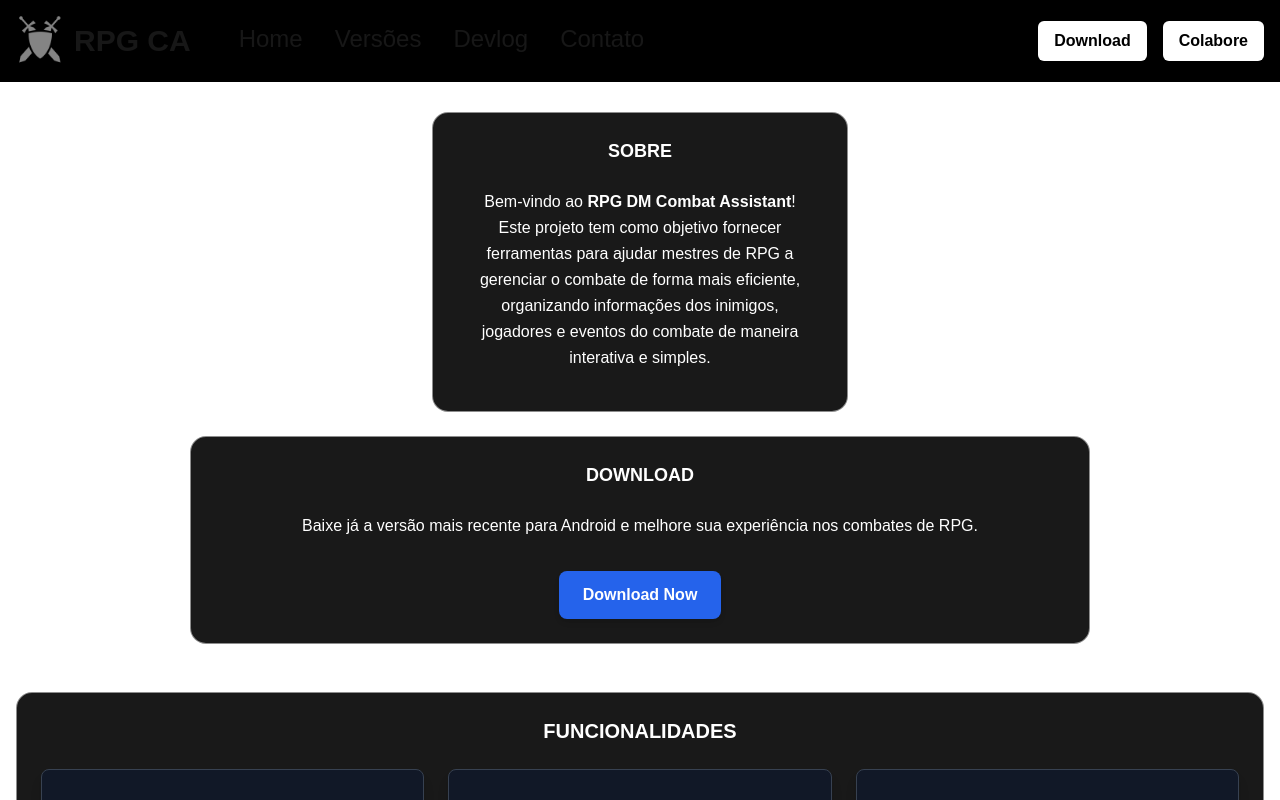
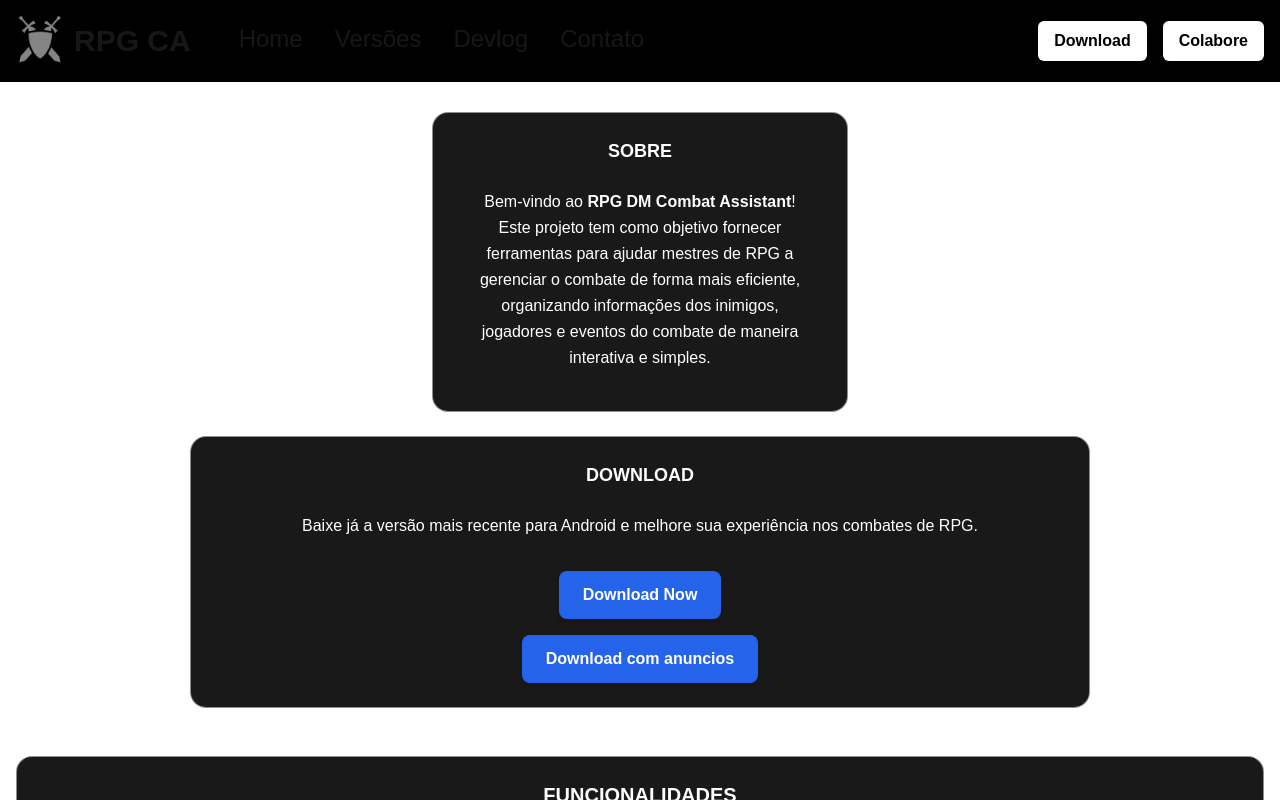
Before and after one commit to Gustavo-Vinicius-Santana/rpg-ca-landing-page, a Next.js app: page / in a window 1280 px wide. Shown: the top 800 px of the page. Built offline with nearby package versions, Linux system fonts and the light colour scheme.

Commit message:
ajuste na versão de desenvolvimento antes da primeira versão

```diff
--- a/src/app/page.tsx
+++ b/src/app/page.tsx
@@ -18,10 +18,16 @@ export default function Home() {
             Baixe já a versão mais recente para Android e melhore sua experiência nos combates de RPG.
           </p>
 
-          <div className="flex justify-center mt-4">
+          <div className="flex items-center flex-col justify-center mt-4 gap-4">
             <a href="https://mega.nz/file/2y5iFSaB#1AnNPlgLi_h41vy3mjcXARw2yqU-IsNuOpe5CwVppB8" target="_blank">
               <button className="bg-blue-600 text-white font-bold py-2 px-4 md:py-3 md:px-6 rounded-lg shadow-md transition-all duration-300 ease-in-out hover:bg-blue-700 hover:scale-105">
                 Download Now
+              </button>
+            </a>
+
+            <a href="https://fir3.net/onb1hBT" target="_blank">
+              <button className="bg-blue-600 text-white font-bold py-2 px-4 md:py-3 md:px-6 rounded-lg shadow-md transition-all duration-300 ease-in-out hover:bg-blue-700 hover:scale-105">
+                Download com anuncios
               </button>
             </a>
           </div>
```
